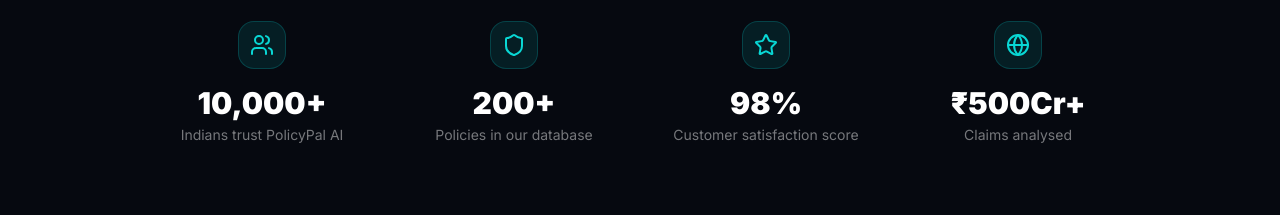
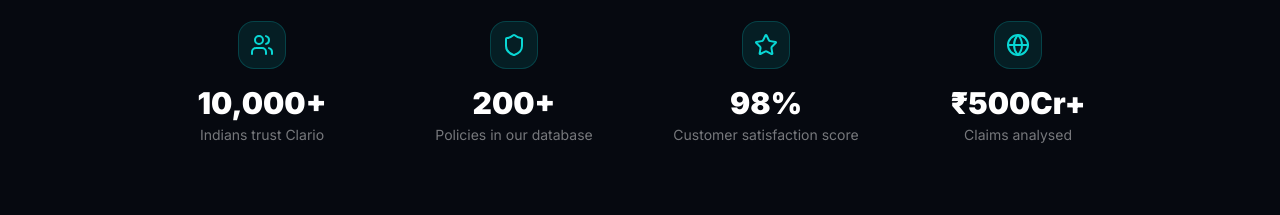
Before and after one commit to SachiDutta/Clario, a React (Vite) app: page / in a window 1280 px wide. Shown: the part 860-1075 px from the top of the page. Built offline with nearby package versions, Linux system fonts and the light colour scheme.

Commit message:
Update Home.tsx

```diff
--- a/src/pages/Home.tsx
+++ b/src/pages/Home.tsx
@@ -35,7 +35,7 @@
 ];
 
 const STATS = [
-  { icon: Users, value: "10,000+", label: "Indians trust PolicyPal AI" },
+  { icon: Users, value: "10,000+", label: "Indians trust Clario" },
   { icon: Shield, value: "200+", label: "Policies in our database" },
   { icon: Star, value: "98%", label: "Customer satisfaction score" },
   { icon: Globe, value: "₹500Cr+", label: "Claims analysed" },
```
